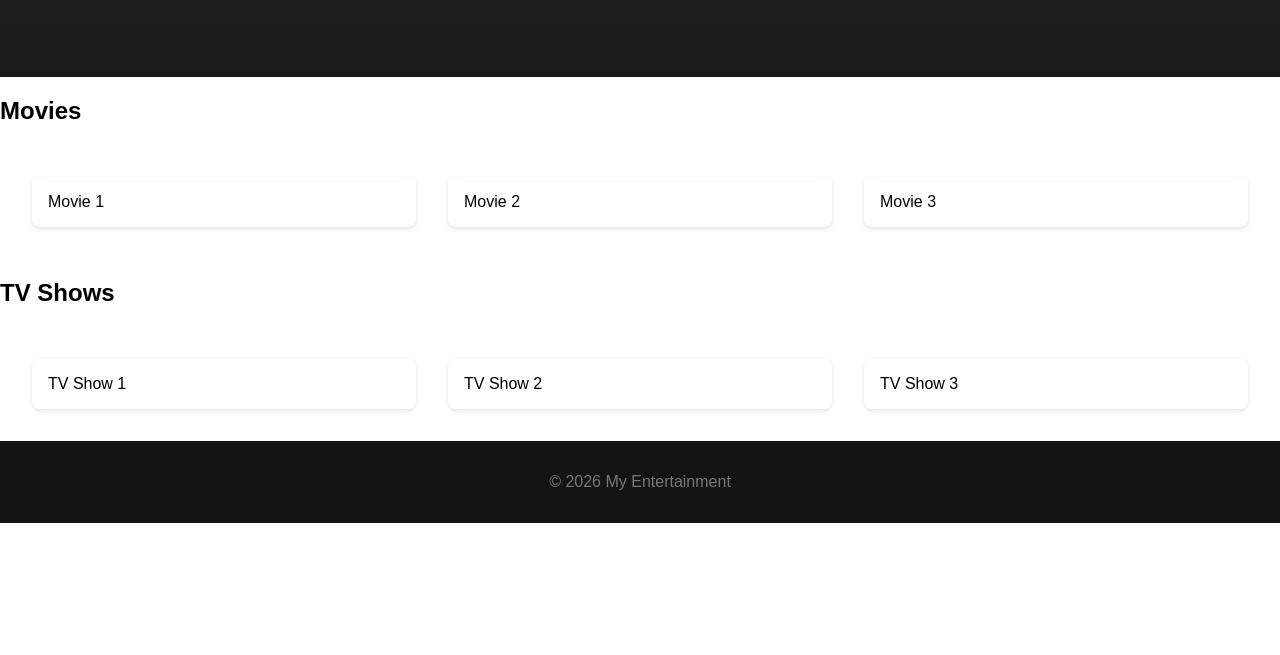
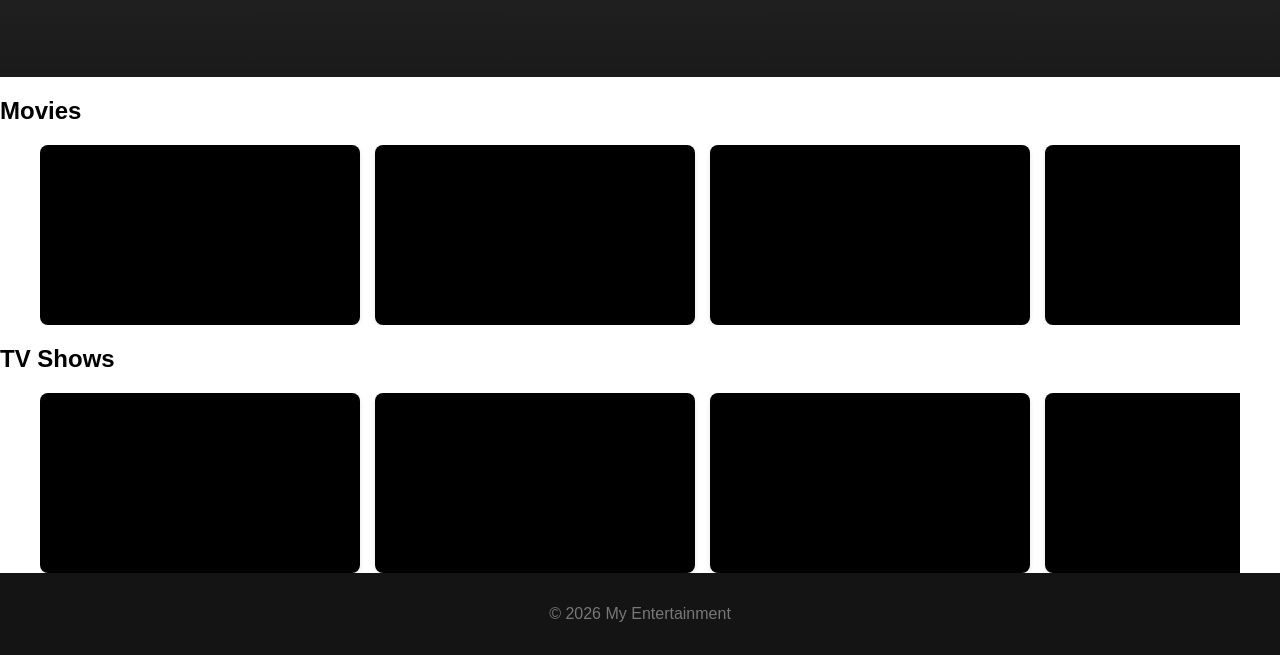
Before and after one commit to VineethKarthik/MyEntertainmentFrontend, a plain HTML site: page index.html in a window 1280 px wide. Shown: the part 289-944 px from the top of the page. Before the commit the page ends 812 px from the top, so only its background shows below. Drawn offline with Linux system fonts and the light colour scheme.

Commit message:
Modified card dim

```diff
--- a/index.html
+++ b/index.html
@@ -27,6 +27,20 @@
                 <div class="movie-card">Movie 2</div>
                 <div class="movie-card">Movie 3</div>
             </div>
+    <div class="slider-container">
+        <div class="slider-items">
+            <div class="movie-card">Movie 1</div>
+            <div class="movie-card">Movie 2</div>
+            <div class="movie-card">Movie 3</div>
+            <div class="movie-card">Movie 4</div>
+            <div class="movie-card">Movie 5</div>
+            <div class="movie-card">Movie 6</div>
+            <div class="movie-card">Movie 7</div>
+            <div class="movie-card">Movie 8</div>
+        </div>
+        <button class="prev">&#10094;</button>
+        <button class="next">&#10095;</button>
+    </div>
         </section>
         <section id="tv" class="tv-shows">
             <h2>TV Shows</h2>
@@ -35,10 +49,63 @@
                 <div class="tv-card">TV Show 2</div>
                 <div class="tv-card">TV Show 3</div>
             </div>
+    <div class="slider-container">
+        <div class="slider-items">
+            <div class="tv-card">TV Show 1</div>
+            <div class="tv-card">TV Show 2</div>
+            <div class="tv-card">TV Show 3</div>
+            <div class="tv-card">TV Show 4</div>
+            <div class="tv-card">TV Show 5</div>
+            <div class="tv-card">TV Show 6</div>
+            <div class="tv-card">TV Show 7</div>
+            <div class="tv-card">TV Show 8</div>
+        </div>
+        <button class="prev">&#10094;</button>
+        <button class="next">&#10095;</button>
+    </div>
+
         </section>
     </main>
     <footer>
         <p>&copy; 2026 My Entertainment</p>
     </footer>
 </body>
+    <script>
+        // Slider functionality
+        document.addEventListener('DOMContentLoaded', () => {
+            const sliders = document.querySelectorAll('.slider-container');
+
+            sliders.forEach(slider => {
+                const items = slider.querySelector('.slider-items');
+                const prevBtn = slider.querySelector('.prev');
+                const nextBtn = slider.querySelector('.next');
+                let currentIndex = 0;
+                const itemsPerSlide = 8;
+                const totalItems = items.children.length;
+
+                // Calculate scroll width
+                const scrollWidth = items.offsetWidth;
+
+                // Enable sliding
+                const slide = (direction) => {
+                    const step = direction === 'prev' ? -1 : 1;
+                    const newIndex = (currentIndex + step + totalItems) % totalItems;
+
+                    // Check if we're resetting to start
+                    if (newIndex === 0 && currentIndex !== 0) {
+                        items.classList.add('reset-animation');
+                        setTimeout(() => items.classList.remove('reset-animation'), 500); // Match animation duration
+                    }
+
+                    currentIndex = newIndex;
+                    const translateX = currentIndex * scrollWidth;
+                    items.style.transform = `translateX(-${translateX}px)`;
+                };
+
+                // Handle button clicks
+                prevBtn.addEventListener('click', () => slide('prev'));
+                nextBtn.addEventListener('click', () => slide('next'));
+            });
+        });
+    </script>
 </html>
--- a/styles.css
+++ b/styles.css
@@ -14,8 +14,71 @@ header { background: #141414; padding: 1rem 2rem; }
 .hero h1 { color: white; font-size: 2.5rem; margin-bottom: 1rem; }
 
 /* Grid Layouts */
-.movie-grid, .tv-grid { display: grid; grid-template-columns: repeat(auto-fit, minmax(250px, 1fr)); gap: 2rem; padding: 2rem; }
-.movie-card, .tv-card { background: #fff; border-radius: 8px; padding: 1rem; box-shadow: 0 2px 5px rgba(0,0,0,0.1); }
+.movie-grid, .tv-grid { display: none; }
+
+.slider-container {
+  overflow-x: hidden;
+  position: relative;
+  width: 100%;
+  max-width: 1200px;
+  margin: 0 auto;
+}
+
+.slider-items {
+  white-space: nowrap;
+  display: flex;
+  padding: 0;
+}
+
+.movie-card, .tv-card {
+  aspect-ratio: 16/9;
+  min-width: 320px;
+  margin-right: 15px;
+  box-shadow: 0 4px 10px rgba(0,0,0,0.15);
+  transition: transform 0.3s ease, opacity 0.2s ease, transform 0.5s ease;
+  position: relative;
+  overflow: hidden;
+}
+
+@keyframes resetAnim {
+  0% { transform: scale(1); }
+  50% { transform: scale(1.1); }
+  100% { transform: scale(1); }
+}
+
+.reset-animation {
+  animation: resetAnim 0.5s ease-in;
+}
+
+@keyframes resetAnim {
+  0% { transform: scale(1); }
+  50% { transform: scale(1.1); }
+  100% { transform: scale(1); }
+}
+
+.reset-animation {
+  animation: resetAnim 0.5s ease-in;
+}
+
+.prev, .next {
+  position: absolute;
+  top: 50%;
+  transform: translateY(-50%);
+  background: none;
+  border: none;
+  font-size: 2rem;
+  cursor: pointer;
+  z-index: 10;
+}
+
+.prev {
+  left: 0;
+}
+
+.next {
+  right: 0;
+}
+.movie-card, .tv-card { background: #000000; border-radius: 8px; padding: 1rem; box-shadow: 0 2px 5px rgba(0,0,0,0.1); }
 .movie-card:hover, .tv-card:hover { background: #f0f0f0; }
 
 /* Footer */
```
